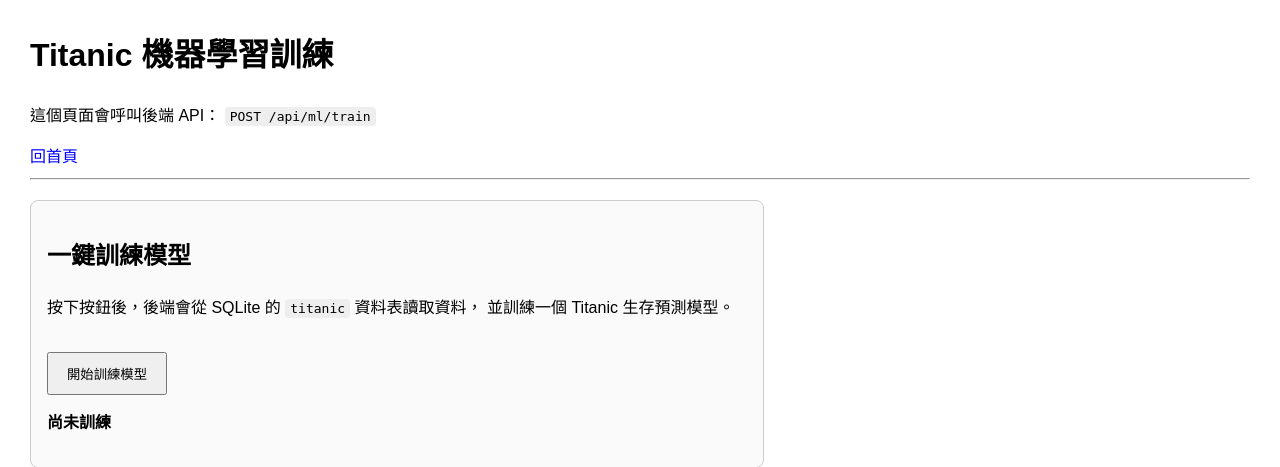
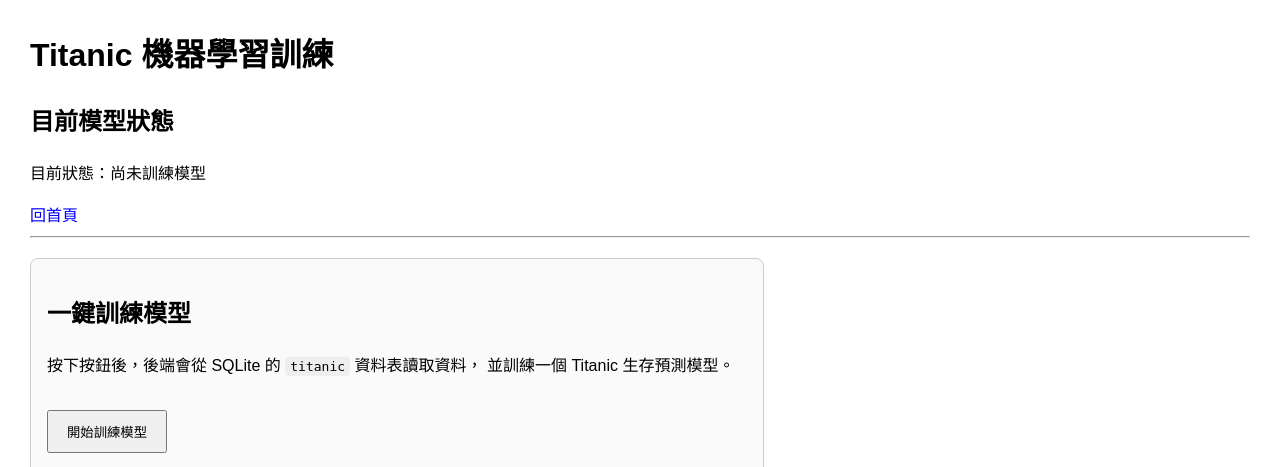
Before and after one commit to likaisuwork9616/Kai_ML_Ajax_titanic, a Flask app: page /ml in a window 1280 px wide. Shown: the top 467 px of the page. Run offline with Flask 3, Linux system fonts and the light colour scheme.

Commit message:
增加顯示是否有已經有模型

```diff
--- a/app.py
+++ b/app.py
@@ -415,9 +415,8 @@
 # ============================================================
 @app.route('/api/ml/status')
 def check_model_status():
-    model_path = "models/titanic_model.joblib"
 
-    if os.path.exists(model_path):
+    if os.path.exists(MODEL_PATH):
         return jsonify({
     "trained": True,
     "message": "模型已訓練完成",
--- a/templates/ml.html
+++ b/templates/ml.html
@@ -87,10 +87,11 @@
 <body>
     <h1>Titanic 機器學習訓練</h1>
 
-    <p>
-        這個頁面會呼叫後端 API：
-        <code>POST /api/ml/train</code>
-    </p>
+    <h2>目前模型狀態</h2>
+
+    <div id="modelStatusBox">
+        讀取中...
+    </div>
 
     <a href="/">回首頁</a>
 
@@ -118,6 +119,33 @@
     </div>
 
     <script>
+        async function loadModelStatus() {
+            const statusBox = document.getElementById("modelStatusBox");
+
+            const response = await fetch("/api/ml/status");
+
+            if (!response.ok) {
+                statusBox.textContent = "模型狀態讀取失敗";
+                return;
+            }
+
+            const result = await response.json();
+
+            if (result.trained === true) {
+                statusBox.innerHTML = `
+                <p>目前狀態：模型已訓練完成</p>
+                <p>Accuracy：${result.accuracy ?? "未提供"}</p>
+                <p>最佳參數：${JSON.stringify(result.best_params ?? {})}</p>
+            `;
+            } else {
+                statusBox.innerHTML = `
+                <p>目前狀態：尚未訓練模型</p>
+            `;
+            }
+        }
+
+        loadModelStatus();
+
         // 取得 HTML 元素
         const trainButton = document.getElementById("trainButton");
         const statusText = document.getElementById("statusText");
@@ -178,6 +206,9 @@
                 // 不是 total_samples / train_samples / test_samples
                 statusText.textContent = "模型訓練完成";
                 statusText.className = "status success";
+
+                // 訓練完成後，重新讀取模型狀態
+                loadModelStatus();
 
                 // 避免 features 不存在時報錯
                 const features = result.features || [];
```
Also changed, not shown: README.md.
